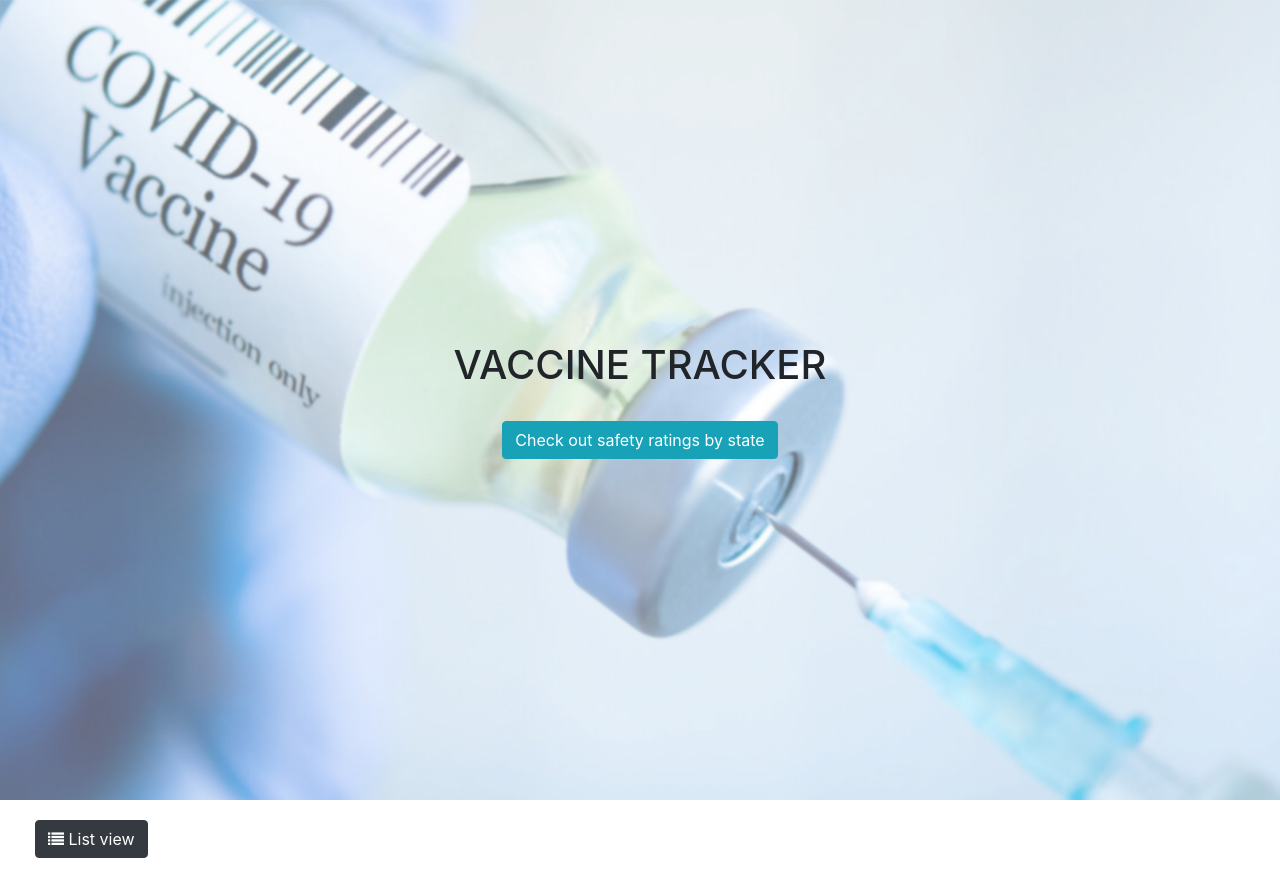
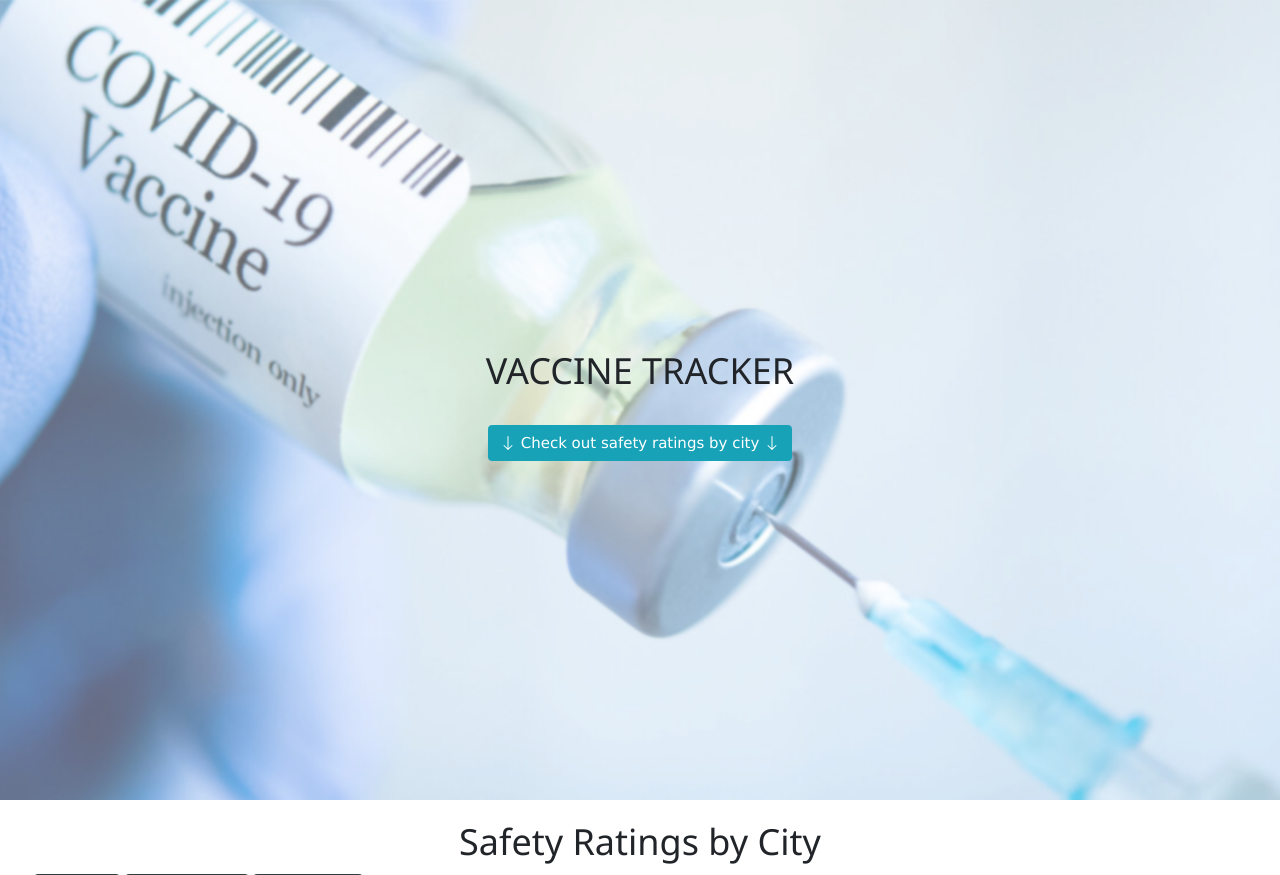
Before and after one commit to emilyvera/vaccine-tracker, a Flask app: template app/templates/home.html in a window 1280 px wide. Shown: the top 875 px of the page. Run offline with Flask 2, Linux system fonts and the light colour scheme; the template is opened without the code that fills it, so the values that code supplies are empty; some libraries are stand-ins or nearby versions.

Commit message:
Added visual changes

```diff
--- a/app/static/script/searchable_map_lib.js
+++ b/app/static/script/searchable_map_lib.js
@@ -81,12 +81,12 @@ var SearchableMapLib = {
           this._div.innerHTML = ejs.render(hover_template, {obj: props});
         }
         else {
-          this._div.innerHTML = 'Hover over a ' + SearchableMapLib.recordName + '<br> Green Marker: Safety rating of 5 <br> Blue Marker: Safety rating of 4 <br> Orange Marker: Safety rating of 3 <br> Yellow Marker: Safety rating of 2 <br> Red Marker: Safety rating of 1';
+          this._div.innerHTML = 'Hover over a ' + SearchableMapLib.recordName + '<br> <i class="fa fa-map-marker" style = "color: green"></i>: Safety rating of 5 <br> <i class="fa fa-map-marker" style = "color: blue"></i>: Safety rating of 4 <br><i class="fa fa-map-marker" style = "color: orange"></i>: Safety rating of 3 <br> <i class="fa fa-map-marker" style = "color: yellow"></i>: Safety rating of 2 <br> <i class="fa fa-map-marker" style = "color: red"></i>: Safety rating of 1';
         }
       };
 
       SearchableMapLib.info.clear = function(){
-        this._div.innerHTML = 'Hover over a ' + SearchableMapLib.recordName + '<br> Green Marker: Safety rating of 5 <br> Blue Marker: Safety rating of 4 <br> Orange Marker: Safety rating of 3 <br> Yellow Marker: Safety rating of 2 <br> Red Marker: Safety rating of 1';
+        this._div.innerHTML = 'Hover over a ' + SearchableMapLib.recordName + '<br> <i class="fa fa-map-marker" style = "color: green"></i>: Safety rating of 5 <br> <i class="fa fa-map-marker" style = "color: blue"></i>: Safety rating of 4 <br><i class="fa fa-map-marker" style = "color: orange"></i>: Safety rating of 3 <br> <i class="fa fa-map-marker" style = "color: yellow"></i>: Safety rating of 2 <br> <i class="fa fa-map-marker" style = "color: red"></i>: Safety rating of 1';
       };
 
       //add results control
--- a/app/static/styles/custom.css
+++ b/app/static/styles/custom.css
@@ -127,6 +127,25 @@ a, a:hover { color: #1450A8;}
           background-clip: padding-box;
 }
 
+
+
+
+.popup-overlay {
+  /*Hides pop-up when there is no "active" class*/
+  visibility: hidden;
+  position: absolute;
+  background: #ffffff;
+  border: 3px solid #6b6c6d;
+  width: 50%;
+  height: 30%;
+  left: 25%;
+  box-sizing: content-box;
+  transform: translateY(0);
+  opacity: 1;
+
+}
+
+
 .filter-yellow { background-color: #FFCC0D; }
 .filter-green { background-color: #10AC03; }
 .filter-blue { background-color: #1653A8; }
--- a/app/templates/cases.html
+++ b/app/templates/cases.html
@@ -56,7 +56,7 @@
 
     <main role="main" class="container extra-bottom">
       <h1 class="mt-5">COVID Cases by City and Month:</h1>
-      <p><mark>Get vaccinated!</mark></p>
+      <p><mark>Search, add, or delete Cases!</mark></p>
     </main>
 
 
--- a/app/templates/deaths.html
+++ b/app/templates/deaths.html
@@ -56,7 +56,7 @@
 
     <main role="main" class="container extra-bottom">
       <h1 class="mt-5">COVID Deaths by City and Month:</h1>
-      <p><mark>Use the features below to interact with the data</mark></p>
+      <p><mark>Search, add, or delete Death Records!</mark></p>
     </main>
 
 
--- a/app/templates/distributions.html
+++ b/app/templates/distributions.html
@@ -56,7 +56,7 @@
 
     <main role="main" class="container extra-bottom">
       <h1 class="mt-5">COVID Distributions by City, Type, and Month:</h1>
-      <p><mark>Use the features below to interact with the data</mark></p>
+      <p><mark>Search, add, or delete Distribution Records!</mark></p>
     </main>
 
 
--- a/app/templates/home.html
+++ b/app/templates/home.html
@@ -49,6 +49,9 @@
         <script src="{{ url_for('static', filename='script/searchable_map_lib.js') }}"></script>
         <script src="{{ url_for('static', filename='script/analytics_lib.js') }}"></script>
 
+        <!-- Modal -->
+        <link rel="stylesheet" href="https://www.w3schools.com/w3css/4/w3.css">
+
     </head>
 
     <body>
@@ -59,24 +62,33 @@
                     <h1 >VACCINE TRACKER</h1>
                   </div>
                   <div class="w-100"></div>
+                  <a class="ct-btn-scroll ct-js-btn-scroll" href="#resource-finder" style="text-decoration:none">
                     <div class="col d-flex justify-content-center text-center">
+
                       <button id="safety"type="button" class="btn btn-info">
-                        <!-- <svg xmlns="http://www.w3.org/2000/svg" width="16" height="16" fill="currentColor" class="bi bi-arrow-down" viewBox="0 0 16 16">
+                          <svg xmlns="http://www.w3.org/2000/svg" width="16" height="16" fill="currentColor" class="bi bi-arrow-down" viewBox="0 0 16 16">
                               <path fill-rule="evenodd" d="M8 1a.5.5 0 0 1 .5.5v11.793l3.146-3.147a.5.5 0 0 1 .708.708l-4 4a.5.5 0 0 1-.708 0l-4-4a.5.5 0 0 1 .708-.708L7.5 13.293V1.5A.5.5 0 0 1 8 1z"/>
-                        </svg> -->
-                        Check out safety ratings by state
-                        <!-- <svg xmlns="http://www.w3.org/2000/svg" width="16" height="16" fill="currentColor" class="bi bi-arrow-down" viewBox="0 0 16 16">
+                          </svg>
+                          Check out safety ratings by city
+                          <svg xmlns="http://www.w3.org/2000/svg" width="16" height="16" fill="currentColor" class="bi bi-arrow-down" viewBox="0 0 16 16">
                               <path fill-rule="evenodd" d="M8 1a.5.5 0 0 1 .5.5v11.793l3.146-3.147a.5.5 0 0 1 .708.708l-4 4a.5.5 0 0 1-.708 0l-4-4a.5.5 0 0 1 .708-.708L7.5 13.293V1.5A.5.5 0 0 1 8 1z"/>
-                        </svg> -->
+                          </svg>
                       </button>
+                    </div>
+                </a>
                 </div>
             </div>
         </div>
+
+        <a id="resource-finder"></a>
+        <div class="col d-flex justify-content-center text-center mb-4">
+          <h1 style="margin-bottom: -30px;margin-top: 20px;"></header>Safety Ratings by City</h1>
         </div>
 
         <main role="main" class="container-fluid">
 
           <div class='row'>
+
             <div class="col-md-4">
 
               <div class="card bg-white border-0">
@@ -117,8 +129,49 @@
                     <a href="/" class='btn btn-secondary' id="btnReset" title="Reset"><i class="fa fa-repeat" aria-hidden="true"></i> Reset</a>
 
                   </div>
+
+                  <button class='btn btn-dark'  id='btnAboutMode' onclick="document.getElementById('id02').style.display='block'" class="w3-button w3-black"><i class="fa fa-info-circle"></i> About </button>
+                  <button class='btn btn-dark'  id='btnRatingMode' onclick="document.getElementById('id01').style.display='block'" class="w3-button w3-black"> <i class="fa fa-info-circle"></i> Rating Info </button>
                   <button class='btn btn-dark' id='btnViewMode' title='Change view'><i class='fa fa-list'></i> List view</button>
 
+                  </div>
+                </div>
+              </div>
+
+              <!--Creates the popup body-->
+              <div id="id02" class="w3-modal" style= "z-index: 10000;">
+                <div class="w3-modal-content">
+                  <header class="w3-container w3-light-blue">
+                    <span onclick="document.getElementById('id02').style.display='none'"
+                    class="w3-button w3-display-topright">&times;</span>
+                    <h2>About</h2>
+                  </header>
+                  <div class="w3-container" style=" margin-top:10px;">
+                    <p>The purpose of the safety rating and other classifications is to provide a statistical visualization for US cities' ongoing vaccination process for COVID-19. These calculations provide an insight to how protected a city is from COVID-19. Click on Rating Info to learn more about each numerical classification.</p>
+
+                  </div>
+                  <footer class="w3-container w3-light-blue">
+                    <p></p>
+                  </footer>
+                </div>
+              </div>
+            </div>
+
+              <div id="id01" class="w3-modal" style= "z-index: 10000;">
+                <div class="w3-modal-content">
+                  <header class="w3-container w3-light-blue">
+                    <span onclick="document.getElementById('id01').style.display='none'"
+                    class="w3-button w3-display-topright">&times;</span>
+                    <h2>Rating Information</h2>
+                  </header>
+                  <div class="w3-container" style=" margin-top:10px;">
+                    <p><b>Safety Rating: </b>The safety rating for each city represents how protected a city is from COVID-19 based on the percentage of people that have been vaccinated so far. It is calculated by the number of people vaccinated divided by the total population of that city. A safety rating of 5 is given to cities with a high percentage of people vaccinated. A rating of 1 means that not many vaccines have been administered to the city's population yet. </p>
+                    <p><b>Administration Rating: </b>The administration rating represents the percentage rate at which vaccines are being administered. It is calculated by the number of people vaccinated over the number of total vaccines delivered for a city so far.</p>
+                    <p><b>Deaths to Cases Ratio: </b>The deaths to cases ratio is the total number of deaths per the total number of cases in a city so far.</p>
+                  </div>
+                  <footer class="w3-container w3-light-blue">
+                    <p></p>
+                  </footer>
                 </div>
               </div>
             </div>
```
Also changed, not shown: app/static/script/map.js (+11 -0 lines). Lines whose indentation alone changed are shown as unchanged.
